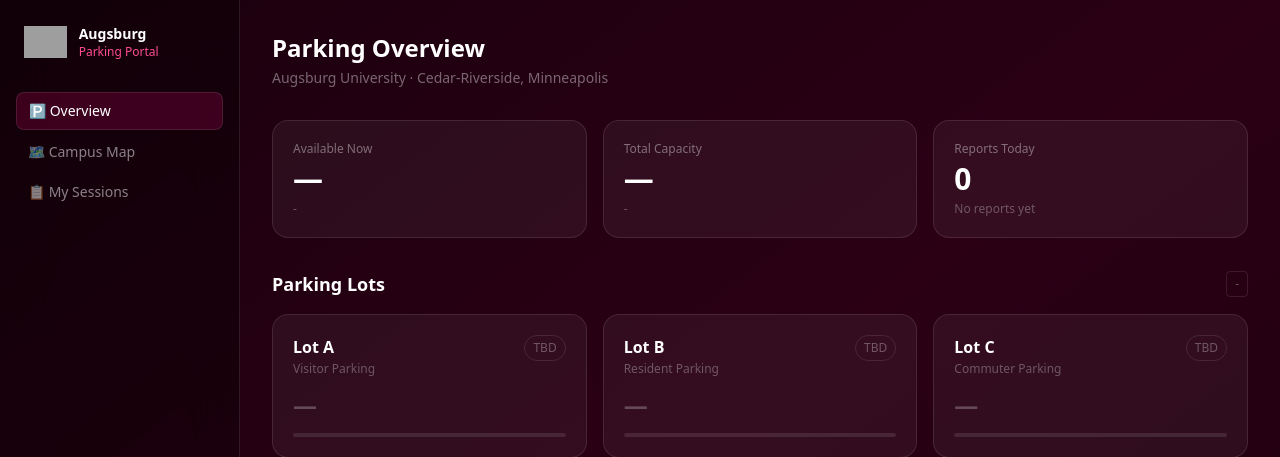
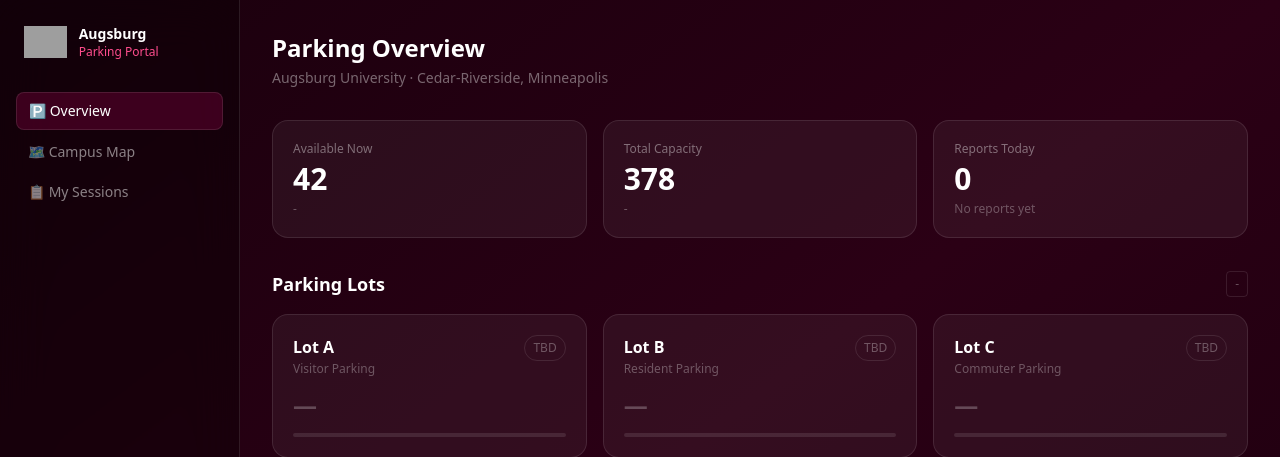
Before and after one commit to IvieThePlant/Parking-Management, a Django app: page /dashboard/ in a window 1280 px wide. Shown: the top 457 px of the page. Run offline with Django 5.2, Linux system fonts and the light colour scheme; a user stored in the database is signed in; data comes from the database, SQL or seed files in the repository; some libraries are stand-ins or nearby versions; grey boxes are pictures that could not be loaded.

Commit message:
adding default numbers to dashboard

```diff
--- a/templates/parking/dashboard.html
+++ b/templates/parking/dashboard.html
@@ -74,13 +74,13 @@
 
       <div class="rounded-2xl p-5 border border-white/10 bg-white/5">
         <div class="text-xs text-white/40 mb-1">Available Now</div>
-        <div class="text-3xl font-bold">—</div>
+        <div class="text-3xl font-bold">42</div>
         <div class="text-xs text-white/30 mt-1">-</div>
       </div>
 
       <div class="rounded-2xl p-5 border border-white/10 bg-white/5">
         <div class="text-xs text-white/40 mb-1">Total Capacity</div>
-        <div class="text-3xl font-bold">—</div>
+        <div class="text-3xl font-bold">378</div>
         <div class="text-xs text-white/30 mt-1">-</div>
       </div>
 
```
